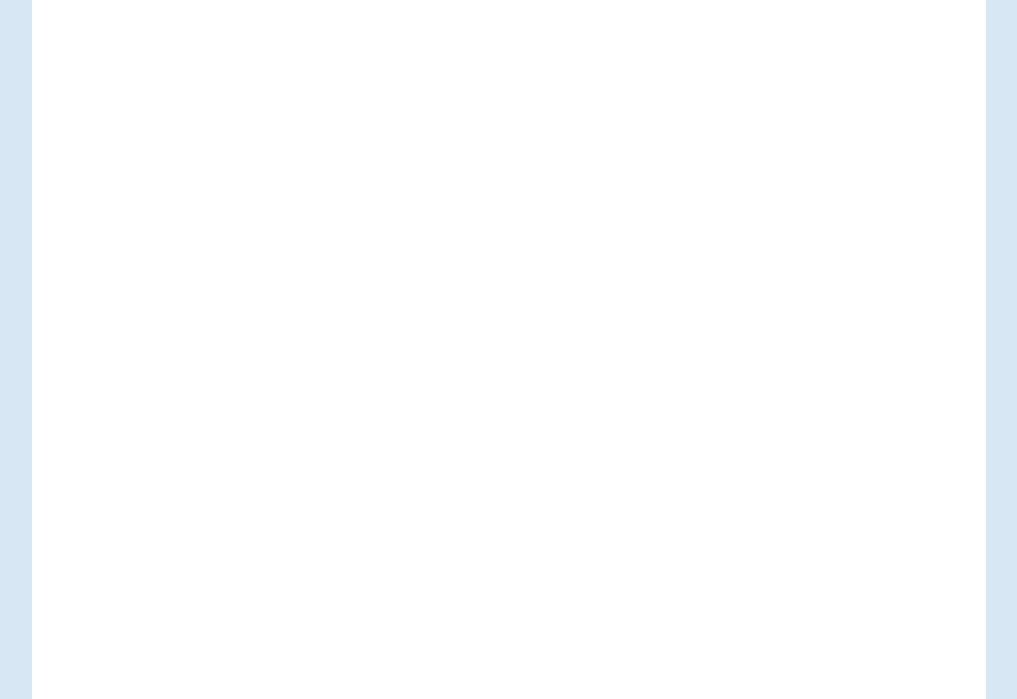
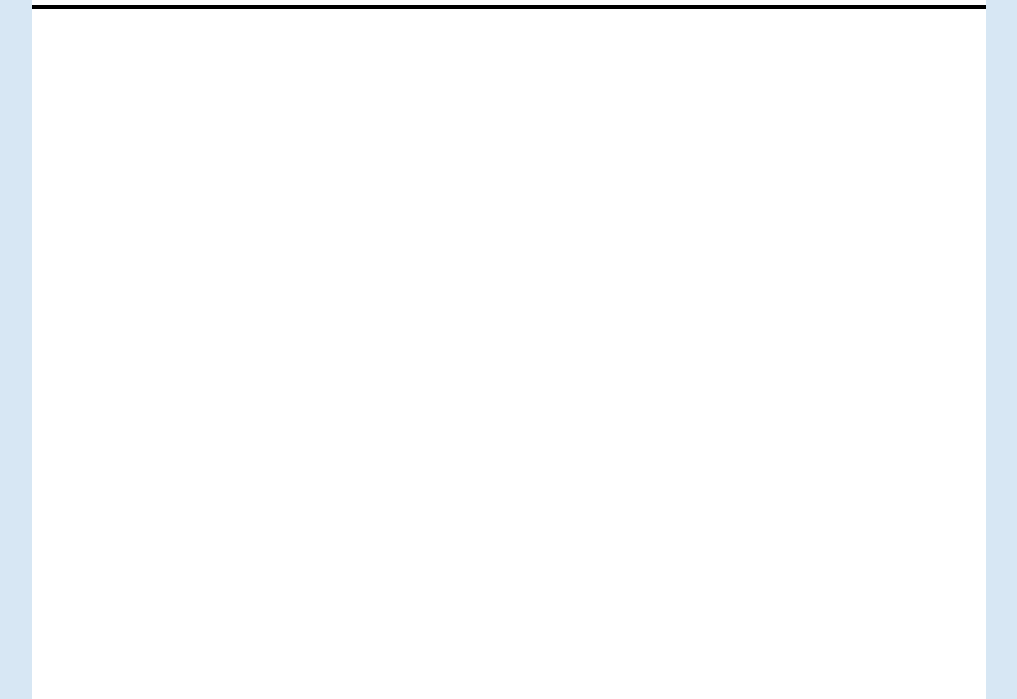
Before and after one commit to swatityagii/layout1, a plain HTML site: page index.html in a window 1280 px wide. Shown: the part 101-800 px from the top of the page, without its empty margins (131-1148 px from the left). Drawn offline with Linux system fonts and the light colour scheme.

Commit message:
layout design

```diff
--- a/index.css
+++ b/index.css
@@ -40,3 +40,6 @@ body{
     margin: 0;
     padding: 0;
 }
+hr{
+    border: 2px solid black;
+}
--- a/index.html
+++ b/index.html
@@ -17,6 +17,7 @@
                 <input type="text" placeholder="Search entire store here... " class="input">
                 <img src="search.png" alt="search_button">
             </div>
+            <hr>
         </div>
     </div>
 </body>
```
